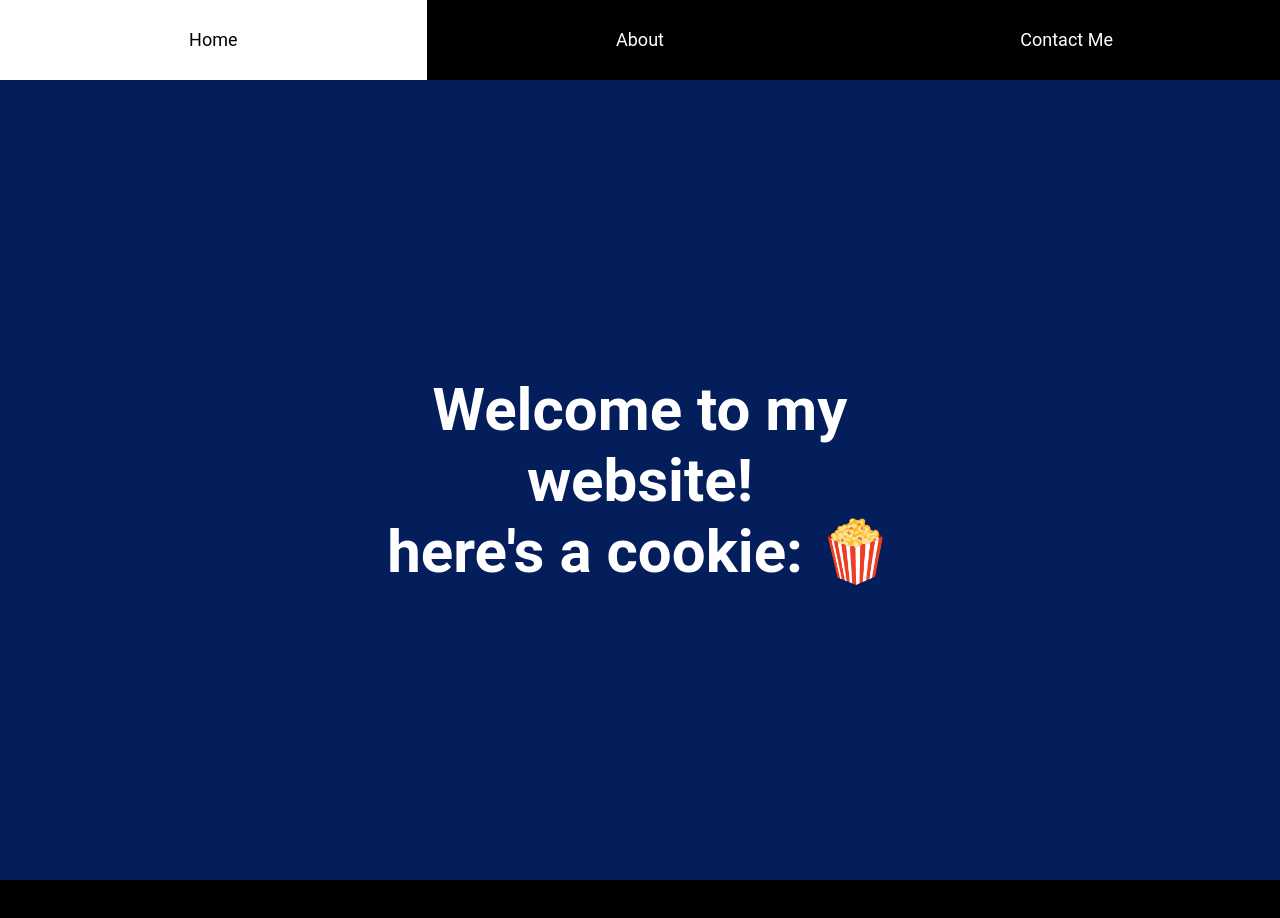
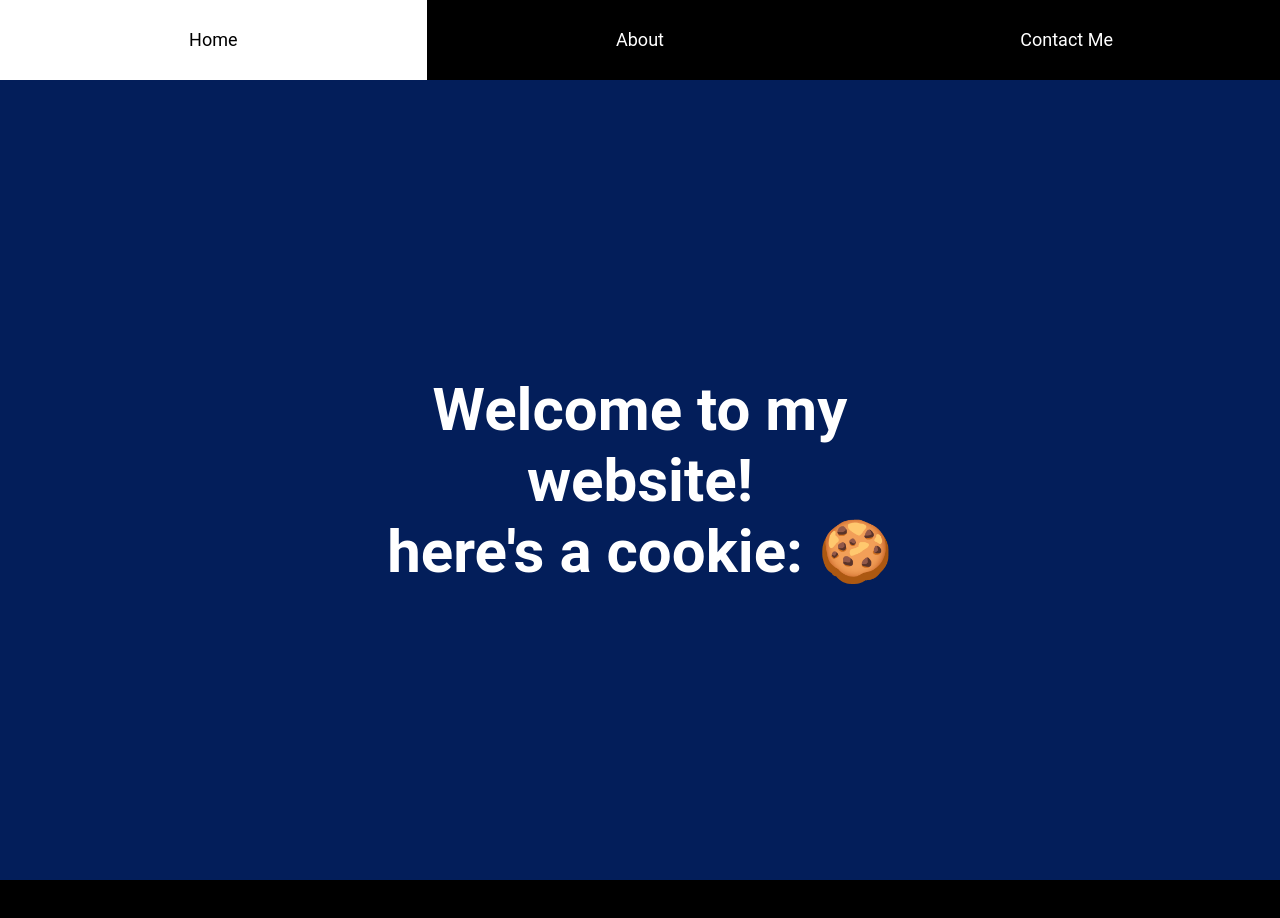
Before and after one commit to A-n-d-r-e-i-H-a-m-o-r/A-n-d-r-e-i-H-a-m-o-r.github.io, a plain HTML site: page index.html in a window 1280 px wide. Shown: the top 918 px of the page. Drawn offline with Linux system fonts and the light colour scheme.

Commit message:
changed the fries to cookies

```diff
--- a/index.html
+++ b/index.html
@@ -26,7 +26,7 @@
       <div id="left-side"  class="main-div">
         <h1 class="title">
           Welcome to my website! <br>here's a cookie:
-          <span class="yum" >🍿</span>
+          <span class="yum" >🍪</span>
         </h1>
       </div>
 
```
